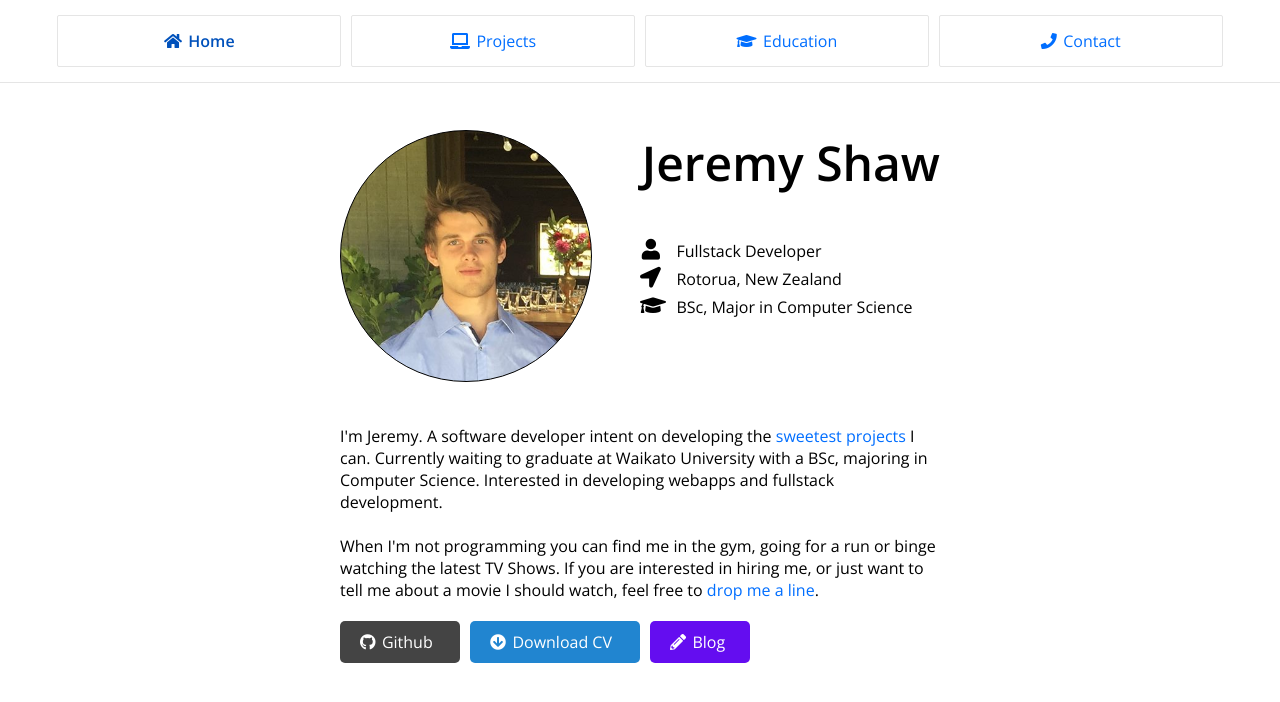
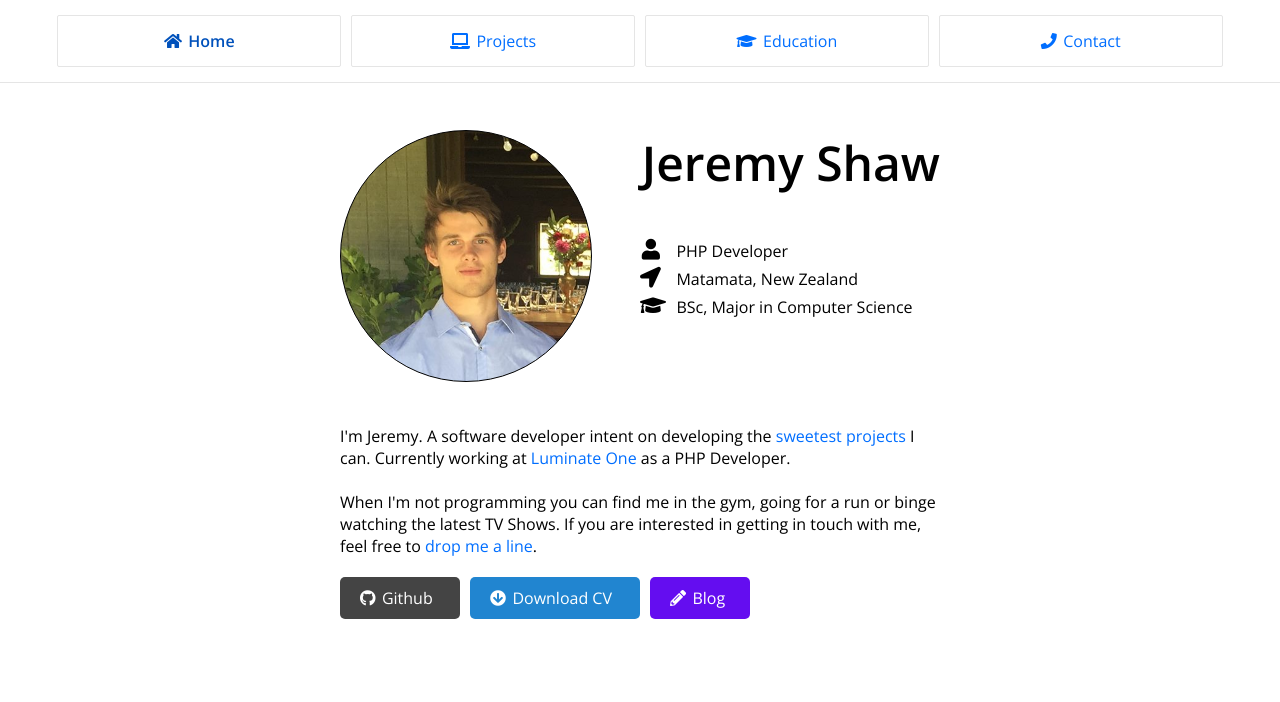
Before and after one commit to puremana/portfolio-website, a React (Create React App) app: page / in a window 1280 px wide. Shown: the top 702 px of the page. Built offline with nearby package versions, Linux system fonts and the light colour scheme.

Commit message:
Updated home page

```diff
--- a/src/components/pages/home.js
+++ b/src/components/pages/home.js
@@ -28,11 +28,11 @@ class Home extends Component {
                     <ul>
                         <li>
                             <div className="icon is-small"><i className="fa fa-user"></i></div>
-                            <span>Fullstack Developer</span>
+                            <span>PHP Developer</span>
                         </li>
                         <li>
                             <div className="icon is-small"><i className="fa fa-location-arrow"></i></div>
-                            <span>Rotorua, New Zealand</span></li>
+                            <span>Matamata, New Zealand</span></li>
                         <li>
                             <div className="icon is-small"><i className="fa fa-graduation-cap"></i></div>
                             <span>BSc, Major in Computer Science</span>
@@ -43,10 +43,10 @@ class Home extends Component {
             <div className="home-bottom">
                 <div className="home-bottom-text">
                     <p>I'm Jeremy. A software developer intent on developing the <Link to="/projects">sweetest projects</Link> I can.
-                    Currently waiting to graduate at Waikato University with a BSc, majoring in Computer Science. Interested in developing webapps and fullstack development.</p>
+                    Currently working at <a href="https://luminateone.co.nz/">Luminate One</a> as a PHP Developer.</p>
                     <br />
                     <p>When I'm not programming you can find me in the gym, going for a run or binge watching the latest TV Shows.
-                    If you are interested in hiring me, or just want to tell me about a movie I should watch, feel free to <Link to="/contact">drop me a line</Link>.</p>
+                    If you are interested in getting in touch with me, feel free to <Link to="/contact">drop me a line</Link>.</p>
                     <div className="home-bottom-buttons">
                         <a href="https://github.com/puremana" target="_blank" rel="noreferrer noopener">
                             <div className="button github">
```
